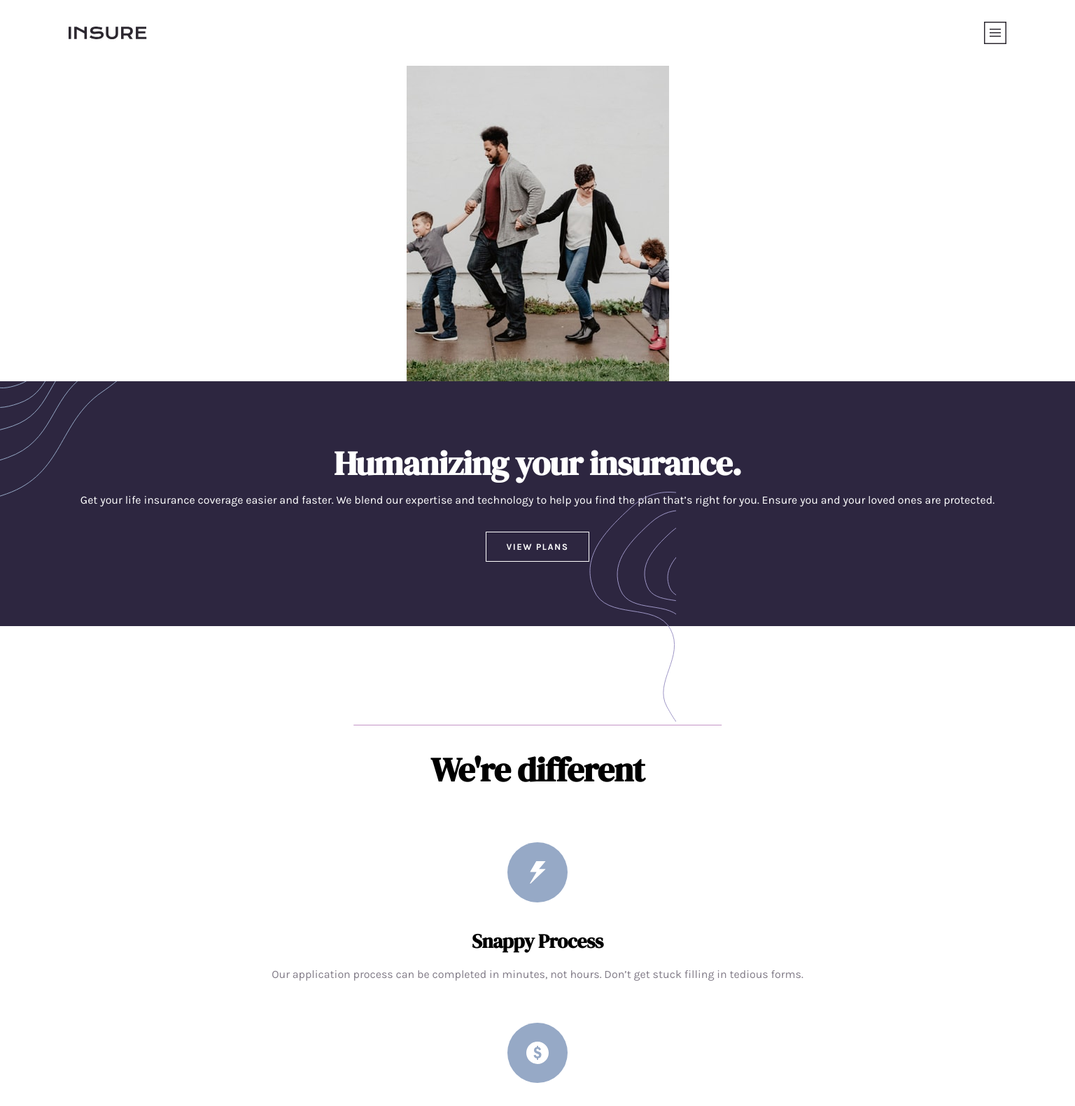
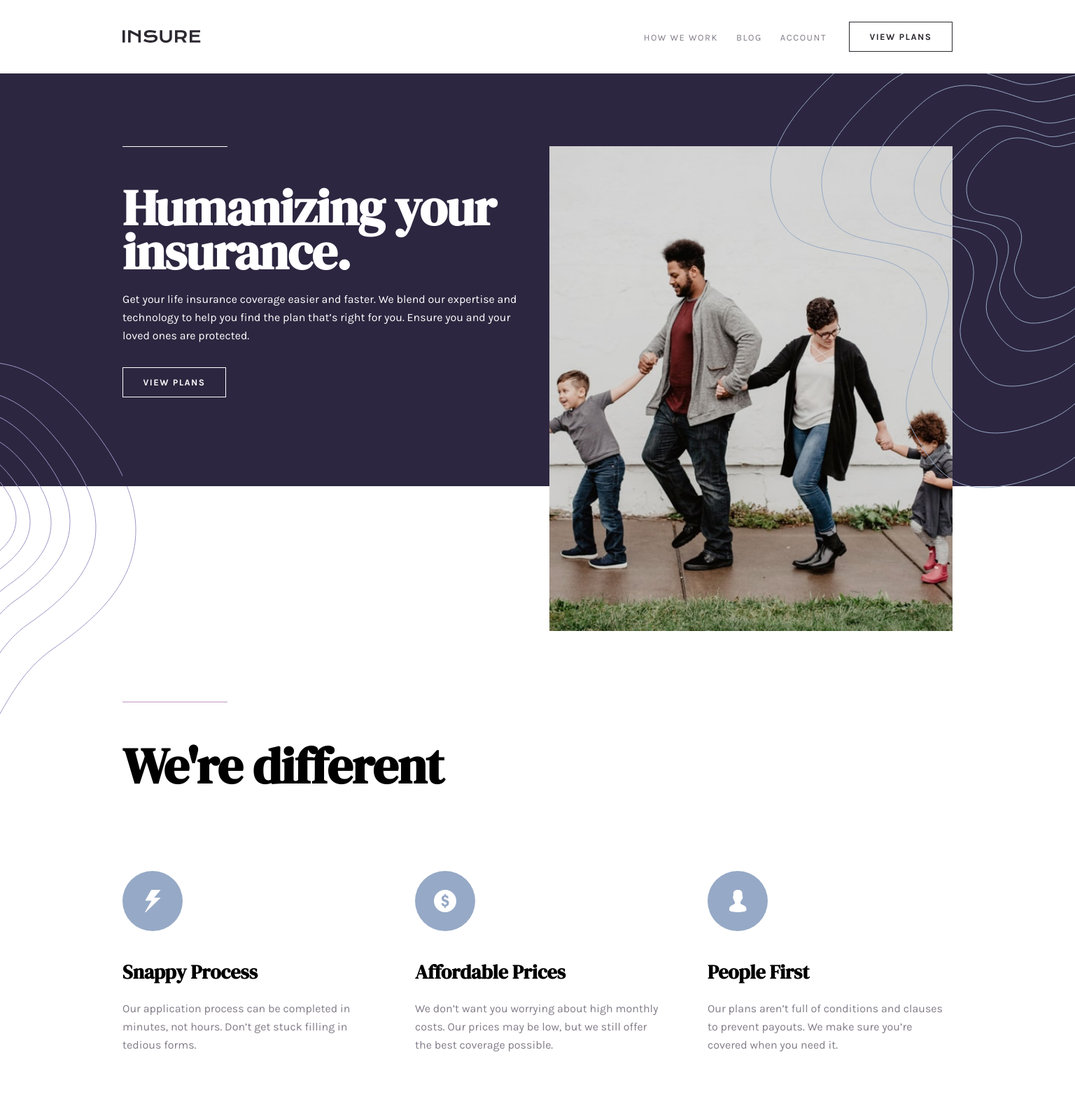
Before and after one commit to bluepersia/insure-landing-page, a plain HTML site: page index.html in a window 1536 px wide. Shown: the top 1581 px of the page at 70% size. Drawn offline with Linux system fonts and the light colour scheme.

Commit message:
Desktop style

```diff
--- a/index.html
+++ b/index.html
@@ -20,7 +20,7 @@
 <body>
 
   <header class="header">
-    <img src="./images/logo.svg" alt="Insure logo" class="logo"/>
+    <img src="./images/logo.svg" alt="Insure logo" class="header_logo logo"/>
     <nav class="nav">
       <ul class="navlist">
         <li class="navitem"><a href="#" class="navlink">How we work</a></li>
@@ -44,6 +44,7 @@
     <div class="hero_img-wrapper">
       <img src="./images/image-intro-desktop.jpg" alt="Family walking together" class="hero_img hero_img--desktop"/>
     </div>
+    <img src="./images/bg-pattern-intro-right-desktop.svg" alt="Pattern" class="hero_img-pattern"/>
   </section>
   <main class="main">
 
--- a/style.css
+++ b/style.css
@@ -56,6 +56,7 @@ h3 {
     background-color: transparent;
     letter-spacing: 0.11em;
     transition: background-color 300ms, color 300ms;
+    cursor: pointer;
 }
 
 
@@ -85,9 +86,13 @@ h3 {
     font-size: .8125rem;
     cursor: pointer;
     text-decoration: none;
-    color: var(--color-3);
+    color: var(--color-2);
 }
 
+.navlink:hover
+{
+    color: var(--color-1);
+}
 
 
 .header{
@@ -134,9 +139,15 @@ h3 {
     height: 352px;
     background-image: url(./images/bg-pattern-intro-right-mobile.svg);
     background-repeat: no-repeat;
-    background-position: top left;
+    background-position: top right;
     position: absolute;
+    right: 0px;
     bottom: -10em;
+    pointer-events: none;
+}
+
+.hero_img-pattern {
+    display: none;
 }
 
 .title {
@@ -166,7 +177,7 @@ h3 {
 .features_title::before
 {
     content: '';
-    width: 45%;
+    width: 150px;
     height: 1px;
     background-color: hsl(296, 30%, 68%);
     position: absolute;
@@ -180,6 +191,11 @@ h3 {
     gap: 3.5em;
 }
 
+.feature {
+    max-width: 350px;
+    margin-left: auto;
+    margin-right: auto;
+}
 .feature_icon {
     margin-bottom: 2em;
 }
@@ -195,13 +211,15 @@ h3 {
 .cta {
     background-color: var(--color-3);
     color:white;
-    padding: 4.5em 0;
+    padding: 4.5em 7%;
     background-image: url(./images/bg-pattern-how-we-work-mobile.svg);
     background-repeat: no-repeat;
     background-position: top right;
+
 }
 .cta_title {
     margin-bottom: 1em;
+    max-width:500px;
 }
 
 
@@ -231,6 +249,19 @@ h3 {
     gap:1em;
 }
 
+.social_item {
+    cursor: pointer;
+}
+
+.social_icon {
+    transition: filter 300ms;
+}
+
+.social_item:hover .social_icon
+{
+    filter: brightness(50%);
+}
+
 .footer_btm {
     display: flex;
     flex-direction: column;
@@ -248,7 +279,204 @@ h3 {
     flex-direction: column;
     gap: 1em;
 }
+.footer_link {
+    color: var(--color-1);
+}
+.footer_btm {
+    padding: 2.5em 0 5.5em;
+}
 
-.footer_btm {
-    padding: 2.5em 4.6% 5.5em;
+
+@media (min-width: 768px){
+    .features_list
+    {
+        flex-direction: row;
+        flex-wrap: wrap;
+        gap: 1.875em;
+        justify-content: space-between;
+    }
 }
+
+
+@media (min-width: 1440px)
+{
+    body {
+        text-align: left;
+    }
+
+    h1 {
+        font-size: 4.5rem;
+        line-height: 0.88;
+        letter-spacing: 0.0138;
+    }
+
+    h2
+    {
+        font-size: 3.5rem;
+        line-height: 1;
+        letter-spacing: -0.0139;
+    }
+
+    h3
+    {
+        font-size: 1.75rem;
+        line-height: 1.625;
+        letter-spacing: 0;
+    }
+
+
+    .header {
+        padding: 1.93em 11.4%;
+        justify-content: end;
+    }
+    .header_logo {
+        margin-right: auto;
+    }
+
+    .btn-menu {
+        display: none;
+    }
+
+    .nav, .header_btn {
+        display: block;
+    }
+
+    .nav{
+        margin-right: 2em;
+    }
+
+    .navlist {
+        list-style: none;
+        padding-left: 0;
+        display: flex;
+        gap: 1.625em;.
+    }
+
+    .hero {
+        background-color: var(--color-3);
+        display: flex;
+        justify-content: space-between;
+        padding: 0 11.4%;
+        position: relative;
+    }
+
+    .hero::after
+    {
+        content: '';
+        width: 9.375em;
+        height: 1px;
+        background-color: white;
+        position: absolute;
+        top: 6.5em;
+        left: 11.4%;
+    }
+
+    .hero::before
+    {
+        content: '';
+        width: 697px;
+        height: 649px;
+        position: absolute;
+        background-image: url(./images/bg-pattern-intro-left-desktop.svg);
+        background-repeat: no-repeat;
+        left: 0px;
+        top: 70%;
+        pointer-events: none;
+    }
+
+    .hero_img-pattern
+    {
+        display: block;
+        position: absolute;
+        right: 0px;
+        top:0px;
+    }
+
+    .hero_img-wrapper, .hero_content {
+        width: 48.6%;
+    }
+
+    .hero_content {
+        padding: 10em 0 7.9em;
+        background-image: none;
+    }
+    .hero_content::after
+    {
+        display: none;
+    }
+    .hero_img--mobile
+    {
+        display: none;
+    }
+
+    .hero_img-wrapper {
+        position: relative;
+    }
+
+    .hero_img--desktop {
+        display: block;
+        width: 100%;
+        position: absolute;
+        top: 6.5em;
+    }
+
+    .main {
+        padding: 0 11.4% 9.375em;
+    }
+    .feature {
+        margin-left: 0;
+        margin-right: 0;
+    }
+
+    .features {
+        padding: 23em 0 9.8em;
+    }
+
+    .features_title::before {
+        left:0px;
+        transform: none;
+    }
+
+    .cta
+    {
+        display: flex;
+        flex-direction: row;
+        align-items: center;
+        justify-content: space-between;
+        background-image: url(./images/bg-pattern-how-we-work-desktop.svg);
+        background-size: contain;
+    }
+
+    .cta_title
+    {
+        margin-bottom: 0;
+    }
+
+
+    .footer {
+        padding: 4em 11.4%;
+        background-image: url(./images/bg-pattern-footer-desktop.svg);
+        background-repeat: no-repeat;
+    }
+
+
+    .footer_top{
+        background-image: none;
+        display: flex;
+        align-items: center;
+        justify-content: space-between;
+    }
+
+    .footer_logo {
+        margin-bottom: 0;
+    }
+
+    .footer_btm
+    {
+        display: grid;
+        grid-template-columns: repeat(auto-fit, minmax(auto, 255px));
+    }
+
+
+
+}
```
